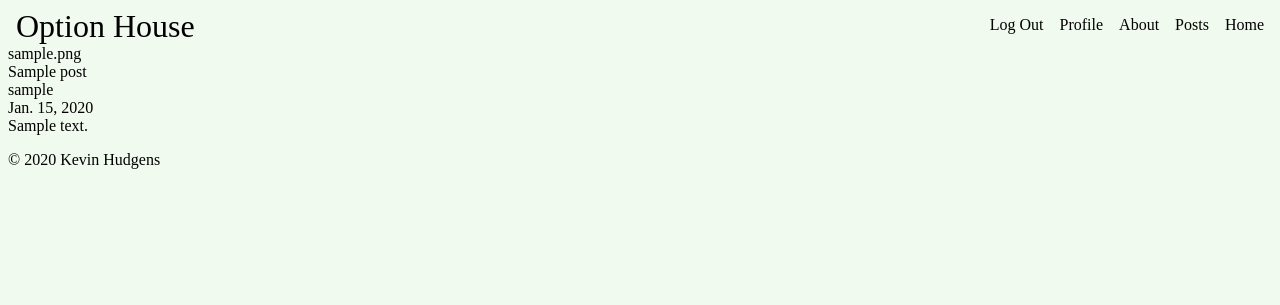
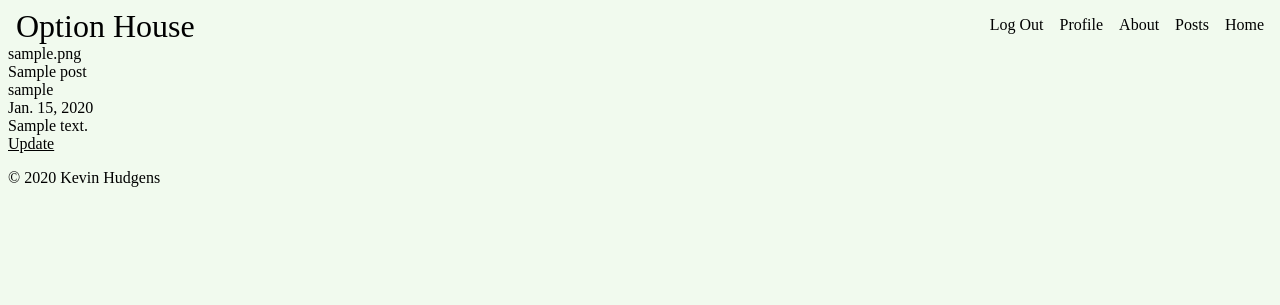
Before and after one commit to kghudgens/OptionHouse, a Django app: page /post/1/ in a window 1280 px wide. Shown: the top 305 px of the page. Run offline with Django 3.2, Linux system fonts and the light colour scheme; a user stored in the database is signed in; tables that the repository leaves empty hold one stand-in row (values such as "Sample post").

Commit message:
added link to update the post

```diff
--- a/optionhouseapp/templates/optionhouseapp/post-detail.html
+++ b/optionhouseapp/templates/optionhouseapp/post-detail.html
@@ -1,9 +1,15 @@
 {%extends 'optionhouseapp/base.html'%}
 
 {%block content%}
-{{object.image}} <br>
-{{object.title}} <br>
-{{object.author}} <br>
-{{object.date}} <br>
-{{object.content}} <br>
+
+    {{object.image}} <br>
+    {{object.title}} <br>
+    {{object.author}} <br>
+    {{object.date}} <br>
+    {{object.content}} <br>
+
+    {% if user.is_authenticated and user == object.author %}
+        <a href="{% url 'post-update' post.id %}">Update</a>
+    {% endif %}
+
 {%endblock content%}
```
